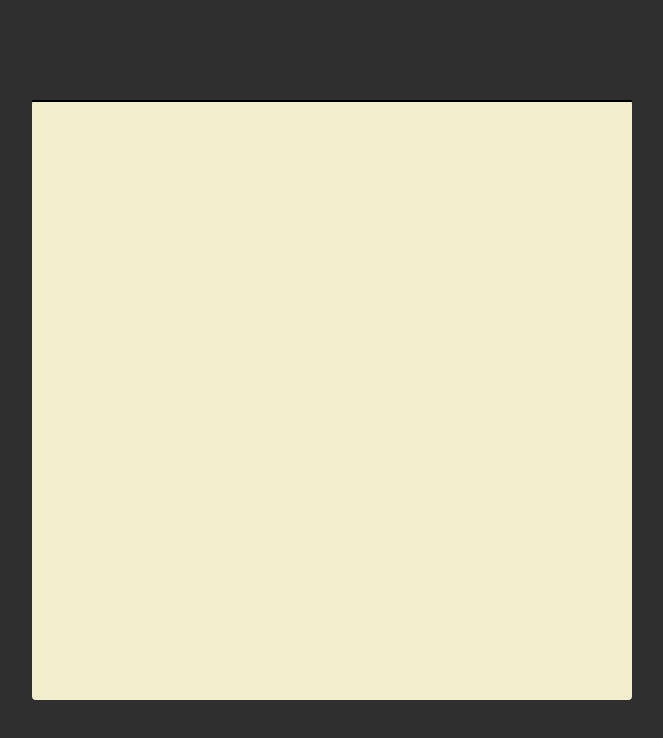
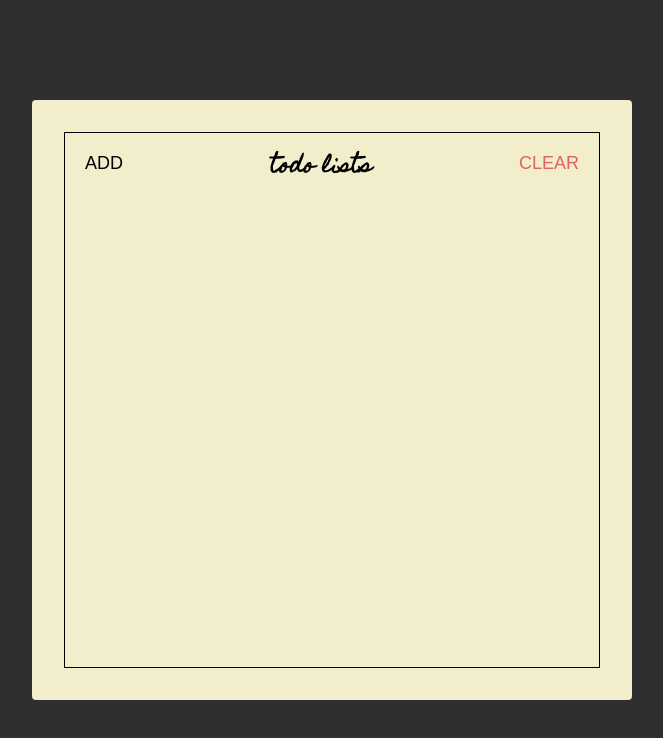
Before and after one commit to iskndr97/Belajar-menggunakan-react, a website: page index.html in a window 1280 px wide. Shown: the whole page, without its empty margins (308-971 px from the left). Drawn offline with Linux system fonts and the light colour scheme.

Commit message:
Membuat Header Section

```diff
--- a/index.html
+++ b/index.html
@@ -5,13 +5,22 @@
     <meta name="viewport" content="width=device-width, initial-scale=1.0" />
     <meta http-equiv="X-UA-Compatible" content="ie=edge" />
     <link rel="stylesheet" href="styles.css" />
-    <link href="https://fonts.googleapis.com/css2?family=Homemade+Apple&display=swap" rel="stylesheet">
+    <link
+      href="https://fonts.googleapis.com/css2?family=Homemade+Apple&display=swap"
+      rel="stylesheet"
+    />
 
     <title>Static Template</title>
   </head>
   <body>
     <div class="container">
-      <div class="frame"></div>
+      <div class="frame">
+        <div class="header">
+          <button class="header-btn">Add</button>
+          <h1 class="header-title">Todo Lists</h1>
+          <button class="header-btn main-red-color">Clear</button>
+        </div>
+      </div>
     </div>
   </body>
 </html>
--- a/styles.css
+++ b/styles.css
@@ -1,6 +1,15 @@
-*, {
+* {
   box-sizing: border-box;
 }
+
+:root {
+--main-red-color: #e06262;
+}
+
+.main-red-color {
+color: var(--main-red-color);
+}
+
 
 html {
   font-size: 10px;
@@ -9,8 +18,8 @@ html {
 body {
   display: flex;
   justify-content: center;
+  align-content: center;
   align-items: center;
-  align-content: center;
 
   background-color: #2f2f2f;
   height: 100vh;
@@ -29,8 +38,38 @@ html {
   height: 600px;
   background-color: #f2eecb;
   border-radius: 4px;
+  padding: 32px;
 }
 
 .frame {
   border: 1px solid black;
+  height: 100%;
+
+  display: flex;
+  flex-direction: column;
 }
+
+.header {
+display: flex;
+align-items: flex-start;
+}
+
+.header-title {
+flex: 1;
+text-align: center;
+
+font-size: 3.6 rem;
+font-family: "Homemade Apple", sans-serif;
+text-transform: lowercase;
+}
+
+.header-btn {
+font-size: 1.8rem;
+font-family: "Bungee", sans-serif;
+text-transform: uppercase;
+padding: 20px;
+
+background: unset;
+border: unset;
+outline: unset
+}
```
